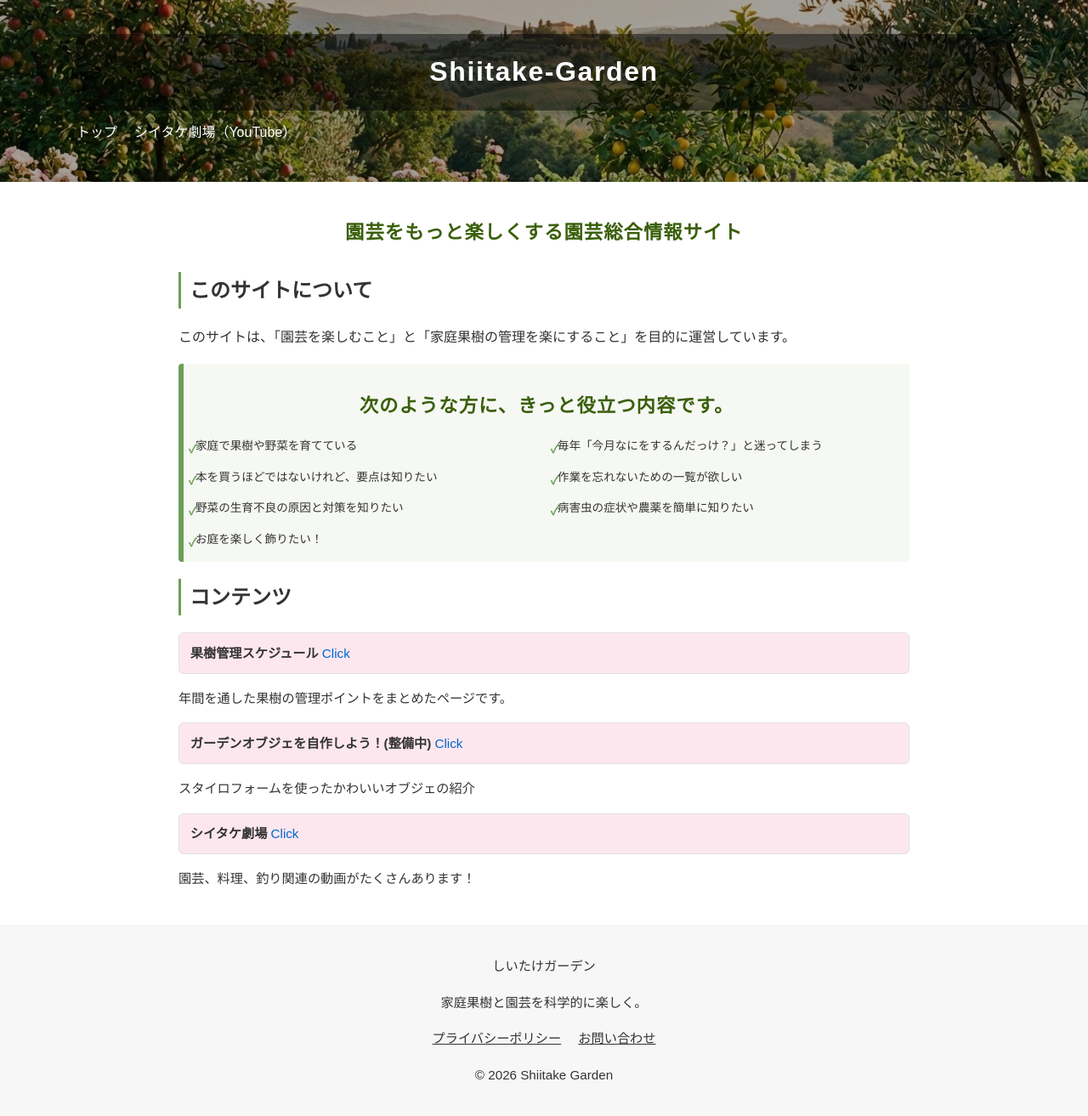
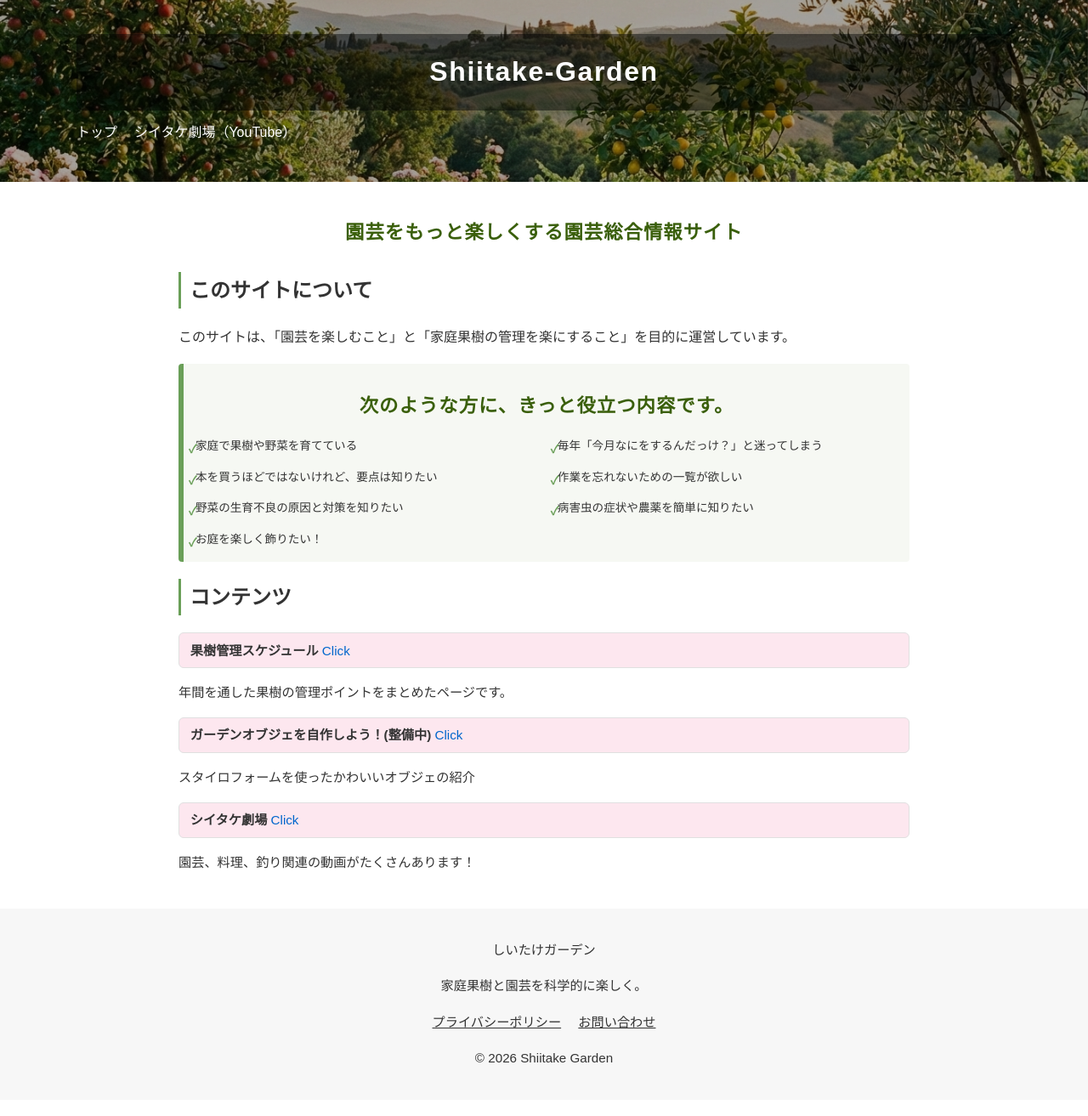
Before and after one commit to shiitake-garden/shiitake-garden.github.io, a Jekyll site: the page built from index.html, in a window 1280 px wide. Shown: the whole page at 85% size. Built offline with Jekyll 4.4.1, drawn with Linux system fonts in a browser that asks for light colours.

Commit message:
Update site.css

```diff
--- a/assets/css/site.css
+++ b/assets/css/site.css
@@ -133,7 +133,7 @@ section .content-list {
 
 /* 各項目をカード風に */
 section .content-list li {
-  padding: 0.6rem 0.8rem;
+  padding: 0.4rem 0.8rem;
   margin: 0.4rem 0;
   /*background: #f7f7f7;*/
   background: #fde7ef;
```
